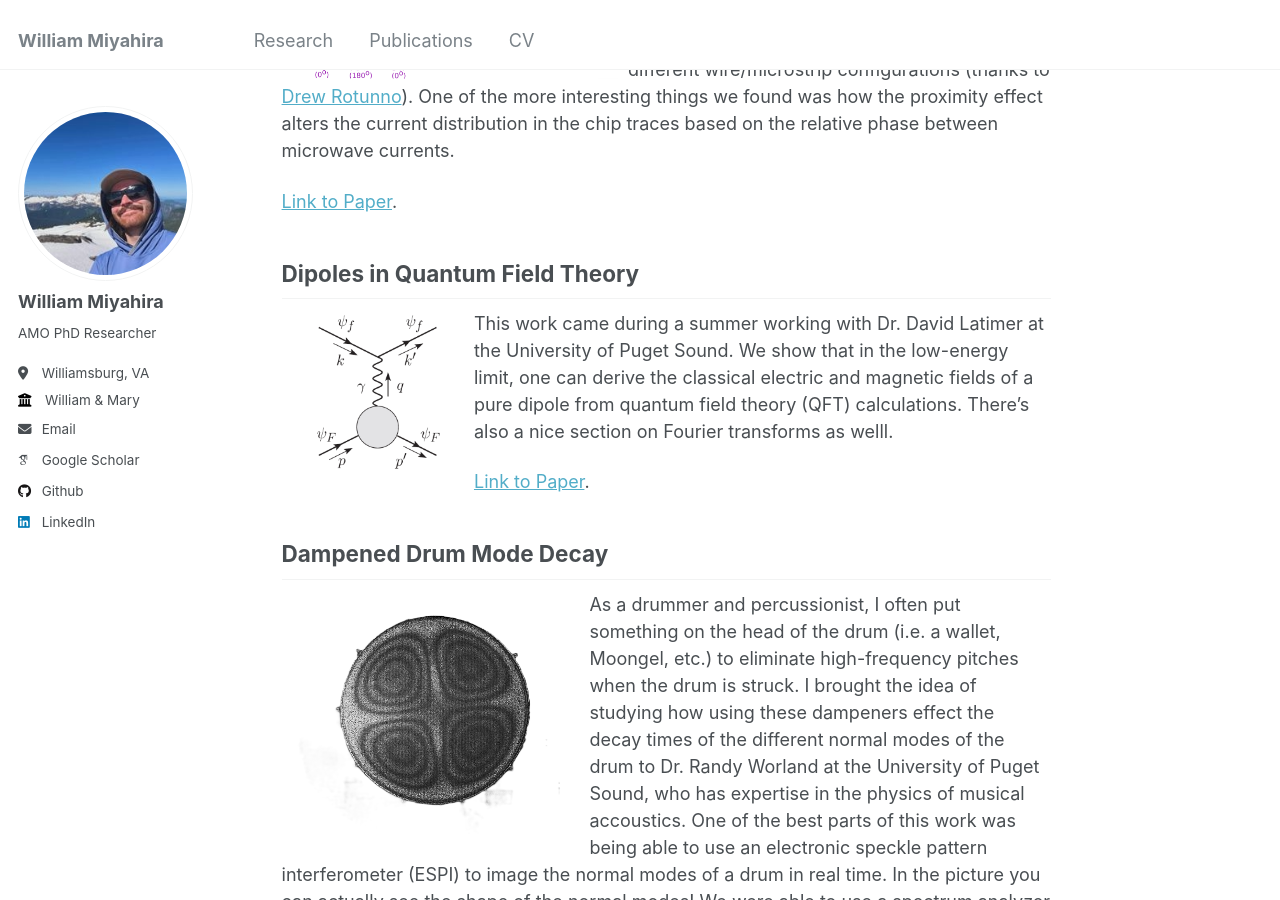
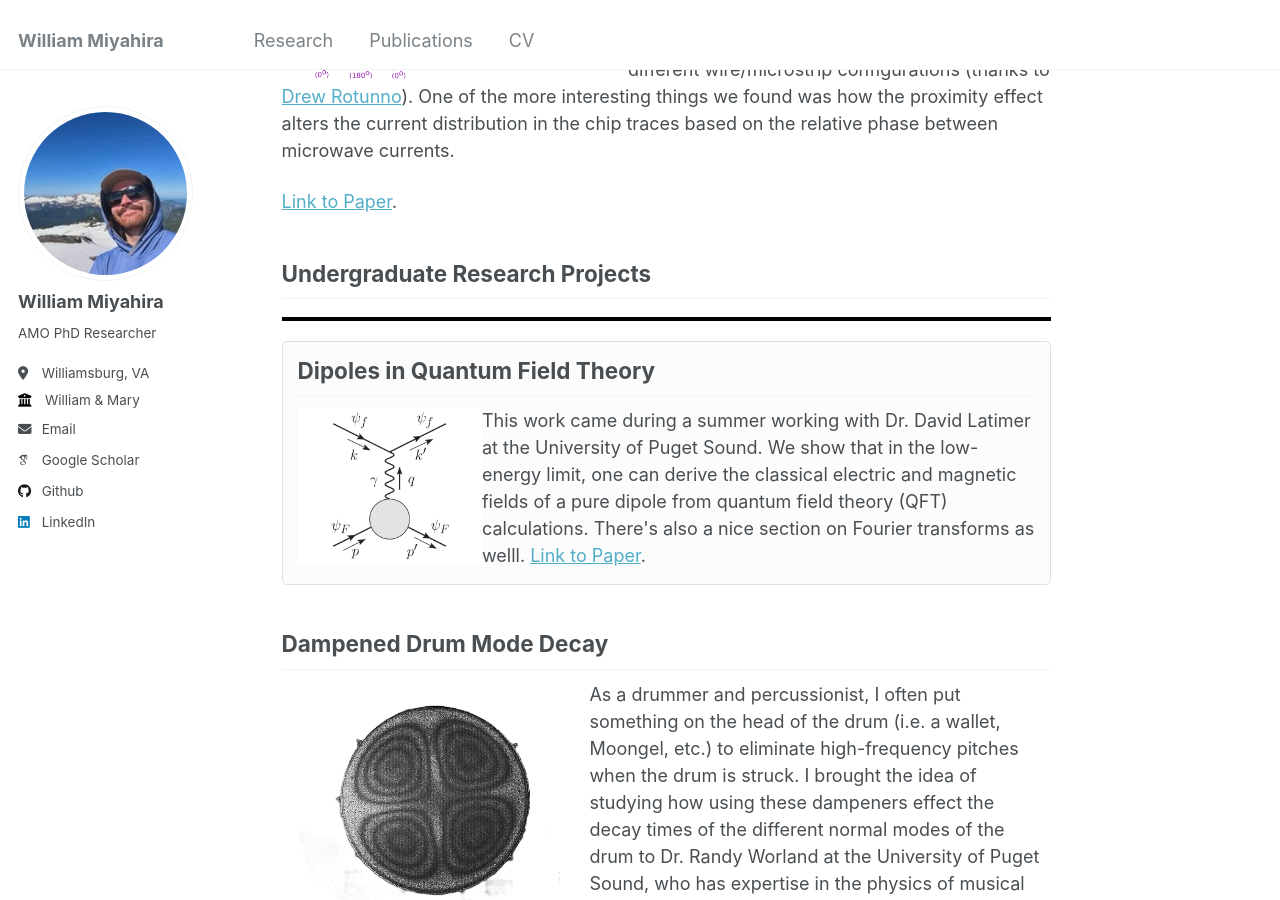
Before and after one commit to willmiyahira/willmiyahira.github.io, a Jekyll site: the page built from _pages/research.md, in a window 1280 px wide and 900 px high, scrolled down 845 px. Built offline with Jekyll 4.4.1, drawn with Linux system fonts in a browser that asks for light colours; some web fonts are replaced; part of the change alters nothing that is shown.

Commit message:
update cv page

```diff
--- a/_pages/research.md
+++ b/_pages/research.md
@@ -18,11 +18,22 @@ One of my first major projects during my PhD was the simulation of a microwave a
 
 <a href="/files/Microwave Atom Chip Design.pdf" target="_blank">Link to Paper</a>.
 
-## Dipoles in Quantum Field Theory
+## Undergraduate Research Projects
+<hr style="height: 4px; border: none; background-color: black;">
+
+<div style="
+    border: 1px solid #e0e0e0;        /* Light grey border */
+    padding: 15px;                    /* Space inside the box */
+    margin: 20px 0;                   /* Space above and below the box */
+    border-radius: 5px;               /* Slightly rounded corners */
+    background-color: #fcfcfc;        /* Very light background color */
+">
+<h2 style="margin-top: 0;">Dipoles in Quantum Field Theory</h2>
 <img src="/images/dipolesInQFTPaper.png" align="left" width="25%"/>
 This work came during a summer working with Dr. David Latimer at the University of Puget Sound. We show that in the low-energy limit, one can derive the classical electric and magnetic fields of a pure dipole from quantum field theory (QFT) calculations. There's also a nice section on Fourier transforms as welll.
 
 <a href="/files/Dipoles in QFT.pdf" target="_blank">Link to Paper</a>.
+</div>
 
 ## Dampened Drum Mode Decay
 <img src="/images/ESPIpic.png" align="left" width="40%" style="padding-right: 20px; display: block; border: none;"/>
```
